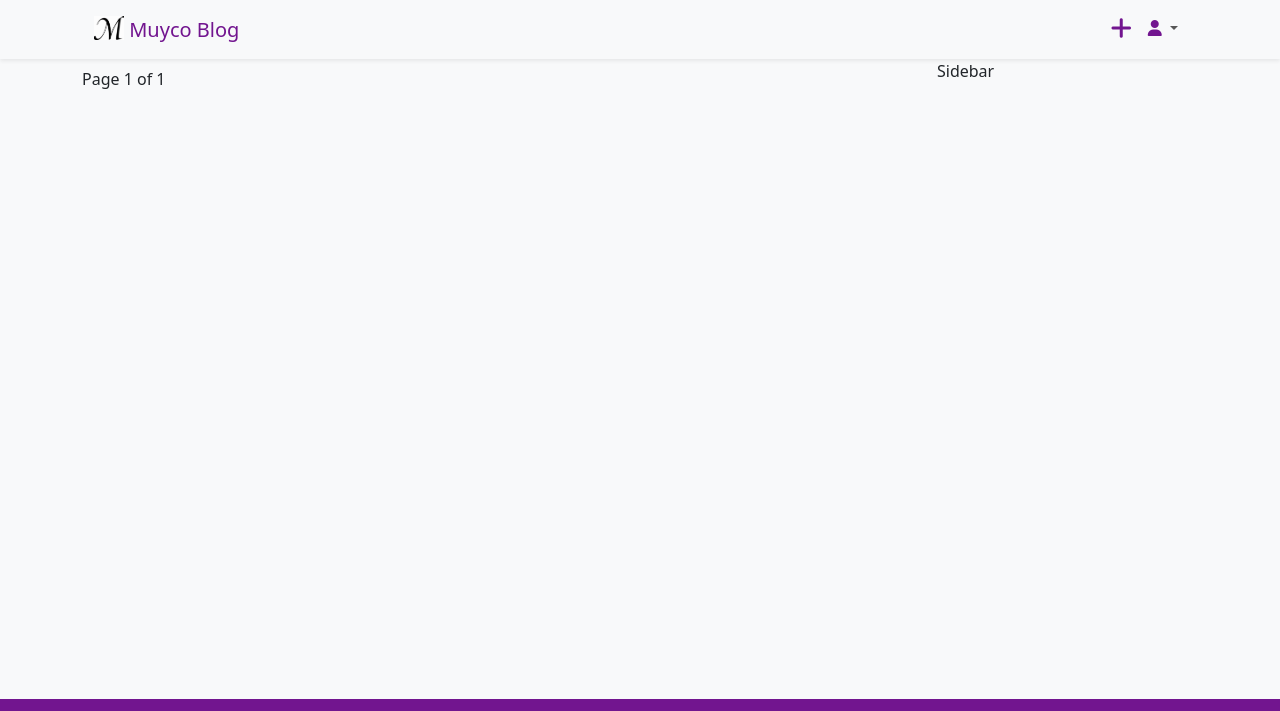
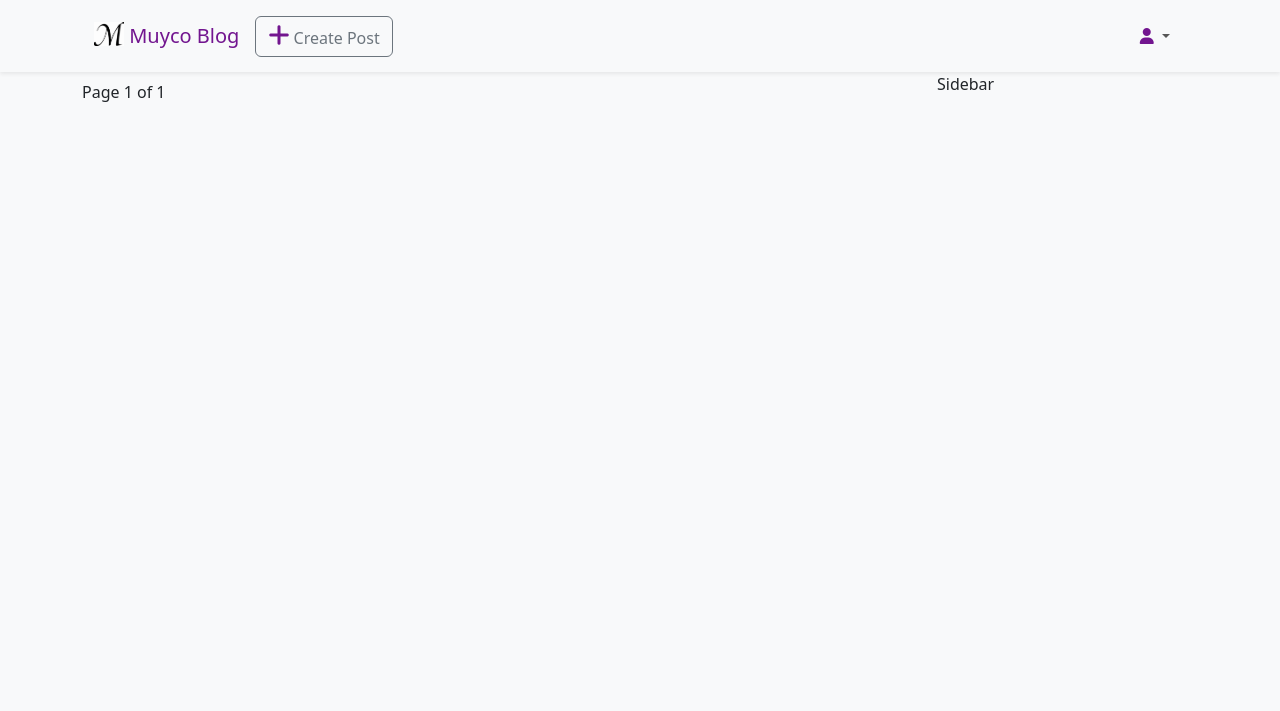
Before and after one commit to muyiwa-obadara/blog, a Django app: page / in a window 1280 px wide. Shown: the top 711 px of the page. Run offline with Django 4.2, Linux system fonts and the light colour scheme; data that the repository does not hold is empty; some libraries are stand-ins or nearby versions.

Commit message:
tag system completed

```diff
--- a/blog/static/js/blog.js
+++ /dev/null
@@ -1,17 +0,0 @@
-/**
- * JavaScript File for the Blog Application
- * MIT Licence
- * Developer: Muyiwa J. Obadara
- * Email: muyiwa.j.obadara@gmail.com4
- */
-
-const navToggleBtn = document.querySelector('#nav-toggle-btn');
-
-function toggleNow() {
-    navToggleBtn.classList.toggle('fa-close');
-}
-
-
-
-
-navToggleBtn.addEventListener('click', toggleNow);
--- a/blog/templates/blog/base.html
+++ b/blog/templates/blog/base.html
@@ -22,26 +22,24 @@
               {% endcomment %}
               <nav class="navbar navbar-expand-lg">
                 <div class="container-fluid">
+                  <div class="d-flex align-items-center">
                   <a class="navbar-brand my-color" href="/">
                     <img src="{% static 'img/logo.jpeg' %}" alt="Logo" width="30" height="24" class="d-inline-block align-text-top">
                     Muyco Blog
                   </a>
-                  <div class="wrapper-dev my-color">
-                    <button id="menu-toggler44" class="navbar-toggler" type="button" data-bs-toggle="collapse" data-bs-target="#navbarNavDropdown" aria-controls="navbarNavDropdown" aria-expanded="false" aria-label="Toggle navigation">
-                      <i class="my-color fa fa-bars" id="nav-toggle-btn"></i>
-                    </button>
-                    <div class="collapse navbar-collapse" id="navbarNavDropdown">
-                      <ul class="navbar-nav">
-                        <li class="nav-item">
-                          <a class="nav-link" title="Create a Post">
-                            <i id="post-create-btn" class="my-color fa fa-plus"></i>
-                          </a>
-                        </li>
+                  <a class="btn btn-outline-secondary" title="Create a Post">
+                    <i id="post-create-btn" class="my-color fa fa-plus"></i> Create Post
+                  </a>
+                </div>
+
+                  <div class="wrapper-dev my-color d-flex">
+
+                      <ul class="navbar-nav m-2">
                         <li class="nav-item dropdown">
                           <a class="nav-link dropdown-toggle" href="#" role="button" data-bs-toggle="dropdown" aria-expanded="false">
                             <i class="my-color fa fa-user"></i>
                           </a>
-                          <ul class="dropdown-menu">
+                          <ul class="dropdown-menu" style="border-radius: 0;">
                             <li><a class="my-color dropdown-item" href="#">
                               <i class="my-color fa fa-user"></i> Profile
                             </a></li>
@@ -53,7 +51,7 @@
                           </ul>
                         </li>
                       </ul>
-                    </div>
+
                   </div>
                 </div>
               </nav>
--- a/blog/templates/blog/post/list.html
+++ b/blog/templates/blog/post/list.html
@@ -3,9 +3,16 @@
 {% block title %}My Blog{% endblock title %}
 
 {% block content %}
+{% if tag %}
+<h6>
+  Post tagged with: <span class="badge bg-success">{{ tag.name }} <a class="badge p-1 m-0 bg-danger" href="{% url 'blog:post_list' %}"><i class="fa fa-close"></i></a></span>
+</h6>
+{% endif %}
 {% for post in posts %}
 <div class="card my-2">
     <div class="card-body">
+      {% if tag %}
+      {% endif %}
       <h5 class="card-title">
         <a href="{{ post.get_absolute_url }}">{{ post.title }}</a>
       </h5>
@@ -14,7 +21,7 @@
       </h6>
       <p class="m-0 card-text">
         {% for tag in post.tags.all %}
-          <span class="badge rounded-pill text-bg-secondary">{{ tag }}</span>
+          <a href="{% url 'blog:post_list_by_tag' tag.slug %}"><span class="badge rounded-pill text-bg-secondary">{{ tag }}</span></a>
         {% endfor %}
       </p>
       <p class="m-0 card-text">
--- a/blog/urls.py
+++ b/blog/urls.py
@@ -6,6 +6,7 @@ app_name:str = 'blog'
 
 urlpatterns = [
     path('', views.post_list, name='post_list'),
+    path('tag/<slug:tag_slug>/', views.post_list, name='post_list_by_tag'),
     path('<int:year>/<int:month>/<int:day>/<slug:post>/', views.post_detail, name='post_detail'),
     path('<int:post_id>/share/', views.post_share, name='post_share'),
     path('<int:post_id>/comment/', views.post_comment, name='post_comment')
--- a/blog/views.py
+++ b/blog/views.py
@@ -10,8 +10,12 @@ from taggit.models import Tag
 from .models import Post, Comment
 from .forms import EmailPostForm, CommentForm
 
-def post_list(request):
+def post_list(request, tag_slug=None):
     post_list = Post.published.all()
+    tag = None
+    if tag_slug:
+        tag = get_object_or_404(Tag, slug=tag_slug)
+        post_list = post_list.filter(tags__in=[tag])
     paginator = Paginator(post_list, 3)
     page_number = request.GET.get('page', 1)
     try:
@@ -23,7 +27,8 @@ def post_list(request):
         # If page_number is out of range deliver last page of results
         posts = paginator.page(paginator.num_pages)
     return render(request, 'blog/post/list.html',
-                  {'posts': posts,})
+                  {'posts': posts,
+                   'tag': tag})
 
 
 def post_detail(request:HttpRequest, year:int, month:int, day:int, post:str) -> HttpResponse:
```
